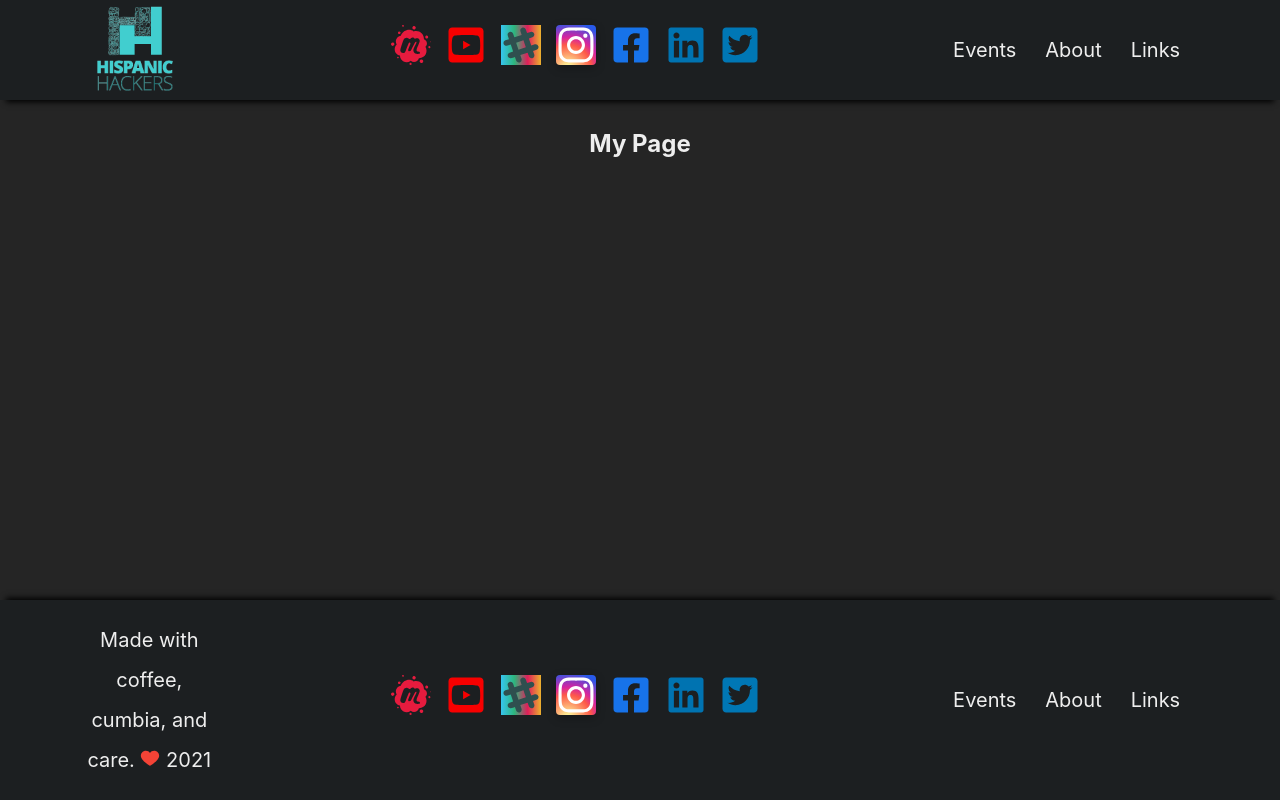
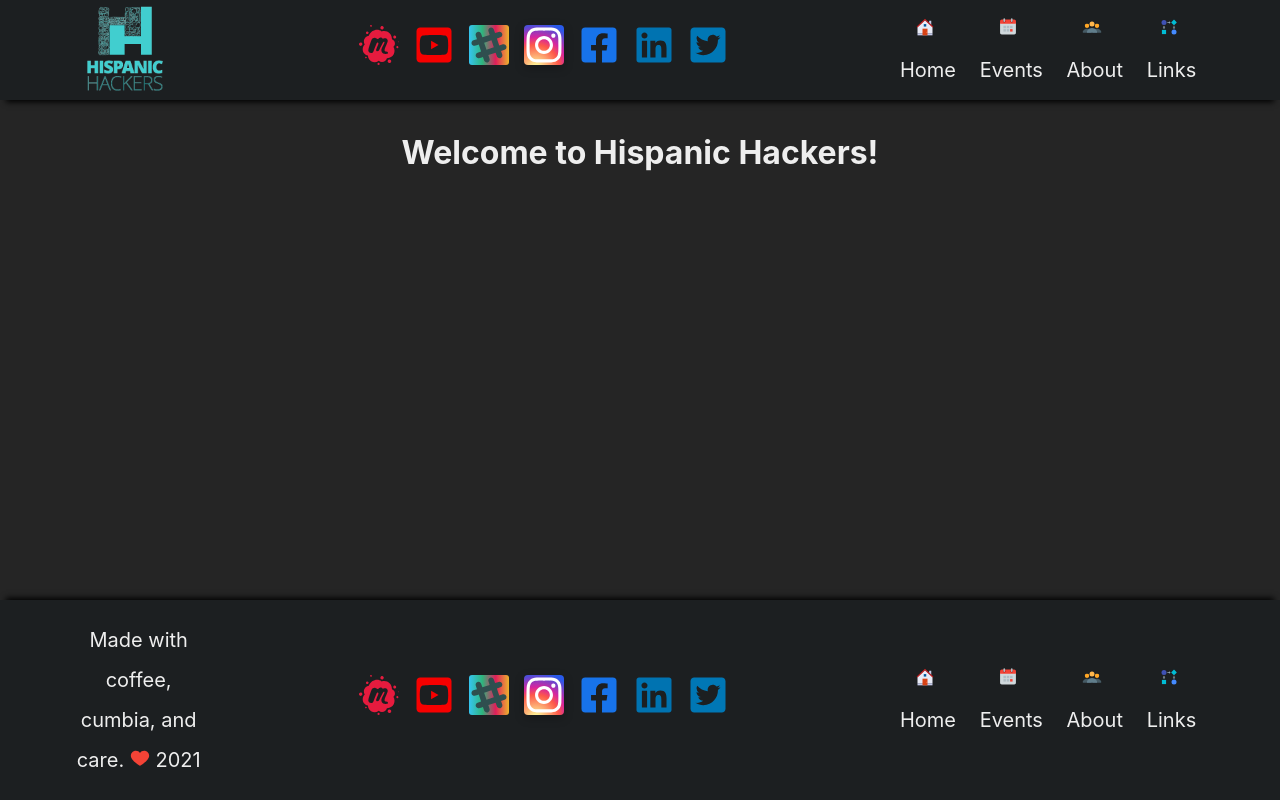
Before and after one commit to timOTdev/hispanic_hacker_next, a Next.js app: page / in a window 1280 px wide. Built offline with nearby package versions, Linux system fonts and the light colour scheme.

Commit message:
Various fixes and babelrc

```diff
--- a/components/Header.js
+++ b/components/Header.js
@@ -1,10 +1,9 @@
 import styled from "styled-components";
-import Link from "next/link";
 import Image from "next/image";
 import Socials from "./shared/Socials";
 import Menus from "./shared/Menus";
 
-const Wrapper = styled.header`
+const Wrapper = styled.section`
 	display: flex;
 	justify-content: space-around;
 	background: var(--pageHeaderColor);
@@ -13,7 +12,7 @@ const Wrapper = styled.header`
 	box-shadow: 0 8px 6px -6px black;
 `;
 
-const Logo = styled.section`
+const Logo = styled.span`
 	display: flex;
 	width: 10%;
 `;
@@ -22,14 +21,12 @@ export default function Header() {
 	return (
 		<Wrapper>
 			<Logo>
-				<Link href="/">
 				<Image
 					src="/static/images/logo.png"
 					alt="Hispanic Hacker Logo"
 					width={100}
 					height={100}
 				/>
-				</Link>
 			</Logo>
 			<Socials />
 			<Menus />
--- a/components/Page.js
+++ b/components/Page.js
@@ -44,7 +44,6 @@ export default function Page({ children }) {
 		<Wrapper>
 			<GlobalStyles />
 			<Header />
-			<h2>My Page</h2>
 			{children}
 			<Footer />
 		</Wrapper>
--- a/components/data/index.js
+++ b/components/data/index.js
@@ -14,7 +14,7 @@ export default function globals() {
 			alt: "Hispanic Hackers Slack",
 		},
 		instagram: {
-			url: "https://www.instagram.com/travel_Dev",
+			url: "https://www.instagram.com/",
 			alt: "Hispanic Hackers Instagram",
 		},
 		facebook: {
--- a/components/shared/Menus.js
+++ b/components/shared/Menus.js
@@ -1,20 +1,52 @@
 import Link from "next/link";
 import styled from "styled-components";
+import {
+	FcHome,
+	FcPlanner,
+	FcConferenceCall,
+	FcWorkflow,
+} from "react-icons/fc";
 
 const Section = styled.section`
 	display: flex;
 	justify-content: space-around;
 	align-items: center;
-	width: 20%;
+	width: 25%;
 	font-size: 2rem;
+
+	span:hover {
+		text-decoration: underline;
+		cursor: pointer;
+	}
 `;
 
 export default function Nav() {
 	return (
 		<Section>
-			<Link href="/events">Events</Link>
-			<Link href="/about">About</Link>
-			<Link href="/links">Links</Link>
+			<Link href="/">
+				<span>
+					<FcHome />
+					&nbsp;Home
+				</span>
+			</Link>
+			<Link href="/events">
+				<span>
+					<FcPlanner />
+					&nbsp;Events
+				</span>
+			</Link>
+			<Link href="/about">
+				<span>
+					<FcConferenceCall />
+					&nbsp;About
+				</span>
+			</Link>
+			<Link href="/links">
+				<span>
+					<FcWorkflow />
+					&nbsp;Links
+				</span>
+			</Link>
 		</Section>
 	);
 }
--- a/components/shared/Socials.js
+++ b/components/shared/Socials.js
@@ -32,6 +32,7 @@ const Youtube = styled(FaYoutubeSquare)`
 const Slack = styled(FaSlackHash)`
 	color: darkslategray;
 	background: linear-gradient(90deg, #36c5f0, #2eb67d, #e01e5a, #ecb22e);
+	border-radius: 3px;
 `;
 const Facebook = styled(FaFacebookSquare)`
 	color: #1773ea;
--- /dev/null
+++ b/pages/about.js
@@ -0,0 +1,3 @@
+export default function AboutPage() {
+	return <h1>AboutPage</h1>;
+}
--- /dev/null
+++ b/pages/events.js
@@ -0,0 +1,3 @@
+export default function EventsPage() {
+	return <h1>EventsPage</h1>;
+}
--- a/pages/index.js
+++ b/pages/index.js
@@ -1,3 +1,3 @@
 export default function IndexPage() {
-  return <></>;
+	return <h1>Welcome to Hispanic Hackers!</h1>;
 }
--- /dev/null
+++ b/pages/links.js
@@ -0,0 +1,3 @@
+export default function LinksPage() {
+	return <h1>LinksPage</h1>;
+}
```
Also changed, not shown: .babelrc (added). Lines whose indentation alone changed are shown as unchanged.
